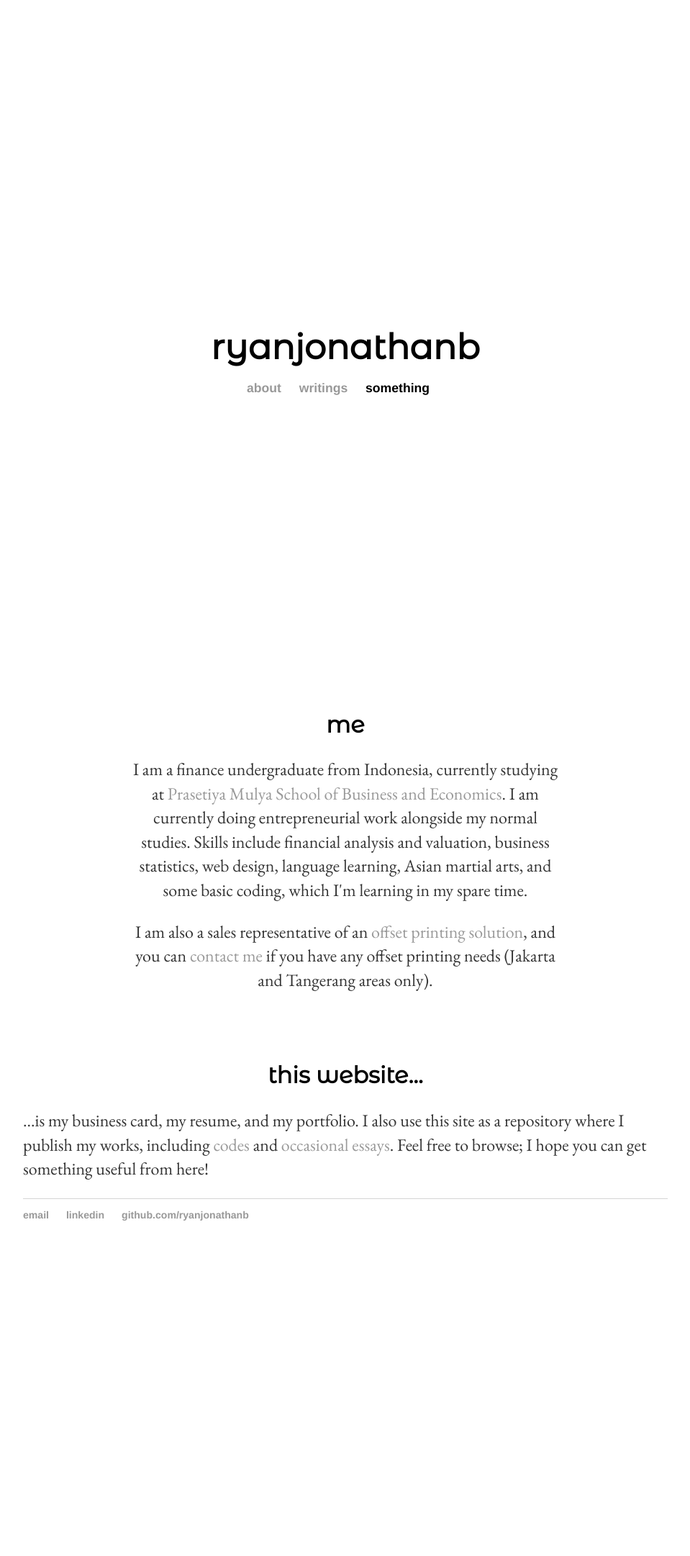
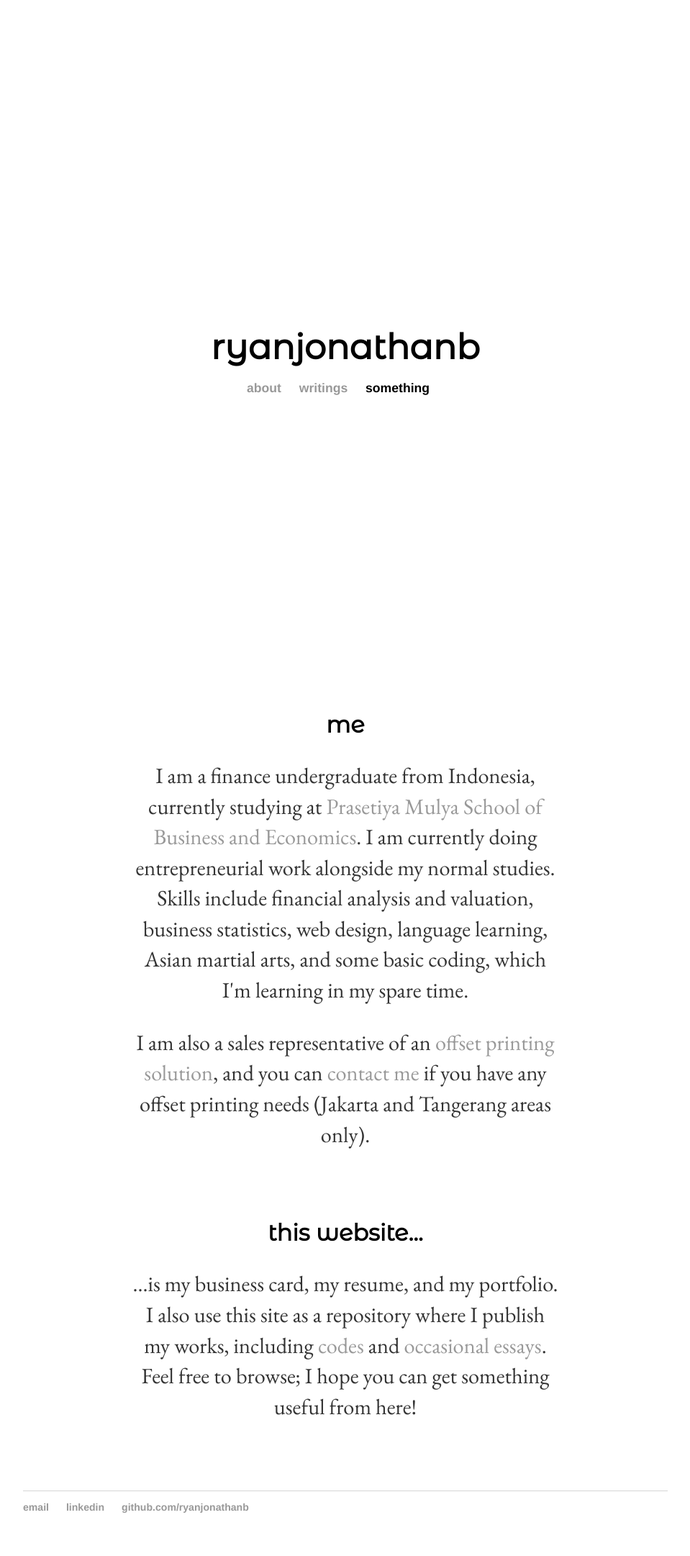
Before and after one commit to ryanjonathanb/ryanjonathanb.github.io, a Jekyll site: the page built from index.html, in a window 1280 px wide. Shown: the whole page at 72% size, without its empty margins (160-1119 px from the left). Built offline with Jekyll 4.4.1, drawn with Linux system fonts in a browser that asks for light colours; before the commit the page ends 1756 px from its top, so only the background shows below that.

Commit message:
small font fixes

```diff
--- a/index.html
+++ b/index.html
@@ -19,11 +19,11 @@ title: ryanjonathanb
 
 	<div id="homepage">
 		<h2 class="homepage" id="me">me</h2>
-		<p>I am a finance undergraduate from Indonesia, currently studying at <a href="http://www.prasetiyamulya.ac.id/">Prasetiya Mulya School of Business and Economics</a>. I am currently doing entrepreneurial work alongside my normal studies. Skills include financial analysis and valuation, business statistics, web design, language learning, Asian martial arts, and some basic coding, which I'm learning in my spare time.</p>
-		<p>I am also a sales representative of an <a href="http://gmmprint.com/">offset printing solution</a>, and you can <a href="">contact me</a> if you have any offset printing needs (Jakarta and Tangerang areas only).</p>
+		<p class="homepage">I am a finance undergraduate from Indonesia, currently studying at <a href="http://www.prasetiyamulya.ac.id/">Prasetiya Mulya School of Business and Economics</a>. I am currently doing entrepreneurial work alongside my normal studies. Skills include financial analysis and valuation, business statistics, web design, language learning, Asian martial arts, and some basic coding, which I'm learning in my spare time.</p>
+		<p class="homepage">I am also a sales representative of an <a href="http://gmmprint.com/">offset printing solution</a>, and you can <a href="">contact me</a> if you have any offset printing needs (Jakarta and Tangerang areas only).</p>
 	</div>
 
-	<div class="homepage">
+	<div id="homepage">
 		<h2 class="homepage">this website...</h2>
-		<p>...is my business card, my resume, and my portfolio. I also use this site as a repository where I publish my works, including <a href="">codes</a> and <a href="">occasional essays</a>. Feel free to browse; I hope you can get something useful from here!</p>
+		<p class="homepage">...is my business card, my resume, and my portfolio. I also use this site as a repository where I publish my works, including <a href="">codes</a> and <a href="">occasional essays</a>. Feel free to browse; I hope you can get something useful from here!</p>
 	</div>
--- a/style.css
+++ b/style.css
@@ -54,6 +54,9 @@ p {
     line-height: 1.4em;
     color: #333;
 }
+p.homepage {
+    font-size: 1.9em;
+}
 #homepage {
     width: 66%;
     margin-top: 1.5em;
@@ -61,9 +64,6 @@ p {
     margin-left: auto;
     margin-right: auto;
     text-align: center;
-}
-#homepage.p {
-    text-size: 1.9em;
 }
 footer {
     border-top: 1px solid #d5d5d5;
```
